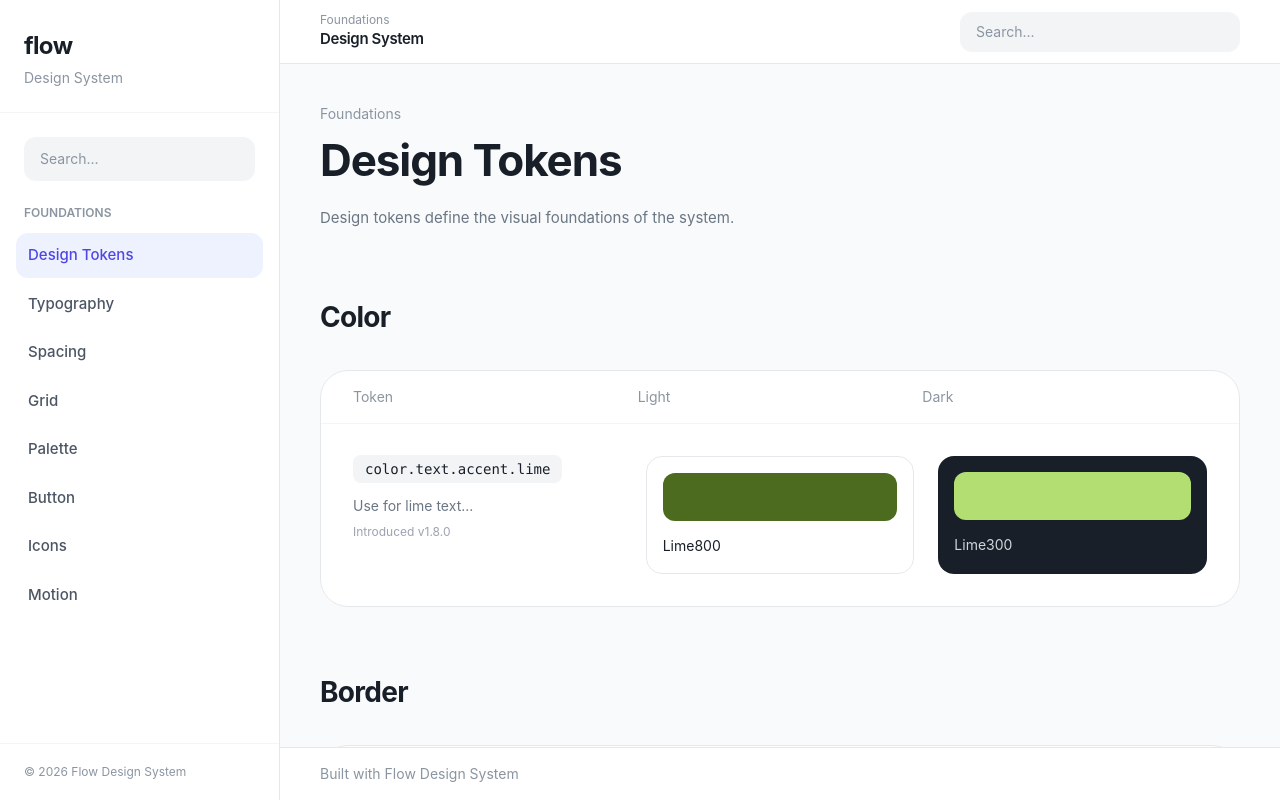
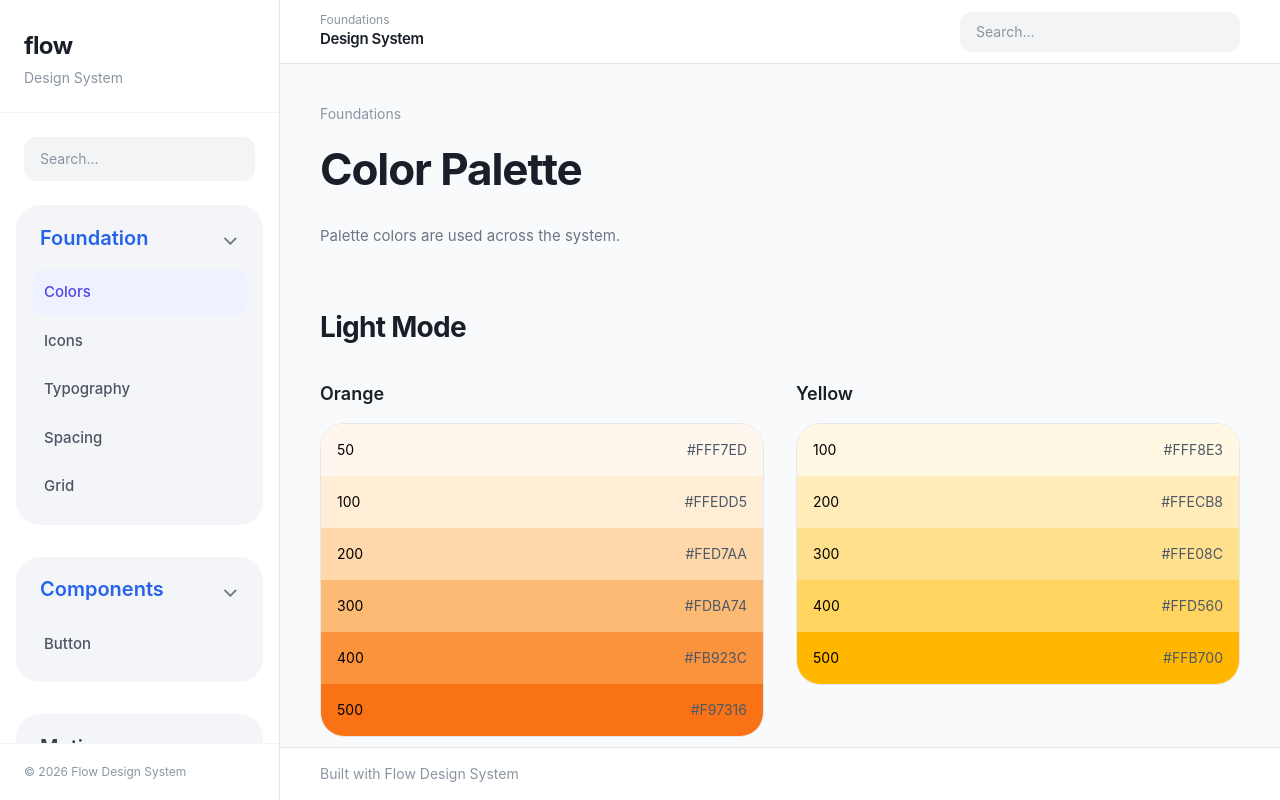
Before and after one commit to seo-er/design-system, a React (Vite) app: page / in a window 1280 px wide. Built offline with nearby package versions, Linux system fonts and the light colour scheme.

Commit message:
Add files via upload

```diff
--- a/src/App.jsx
+++ b/src/App.jsx
@@ -48,7 +48,7 @@ const spacingRows = [
 ];
 
 export default function App() {
-  const [menu, setMenu] = useState("tokens");
+  const [menu, setMenu] = useState("palette");
 
   return (
     <div className="flex h-screen bg-[#F9FAFB] text-[#191F28]">
@@ -66,41 +66,142 @@ export default function App() {
         </div>
 
         <div className="flex-1 overflow-auto px-4 py-6">
-          <div className="mb-8">
-            <div className="text-xs font-semibold text-[#8B95A1] uppercase mb-3 px-2">
-              Foundations
+        <div className="space-y-8">
+
+{/* FOUNDATION */}
+<div className="bg-[#F3F5F8] rounded-[24px] p-4">
+
+  <div className="flex items-center justify-between mb-4 px-2">
+    <h3 className="text-[20px] font-semibold text-[#2563EB]">
+      Foundation
+    </h3>
+
+    <span className="text-[22px] text-[#6B7280]">
+      ⌄
+    </span>
   </div>
 
   <div className="space-y-1">
-              <MenuItem active={menu === "tokens"} onClick={() => setMenu("tokens")}>
-                Design Tokens
+
+    <MenuItem
+      active={menu === "palette"}
+      onClick={() => setMenu("palette")}
+    >
+      Colors
     </MenuItem>
 
-              <MenuItem active={menu === "typography"} onClick={() => setMenu("typography")}>
+    <MenuItem
+      active={menu === "icons"}
+      onClick={() => setMenu("icons")}
+    >
+      Icons
+    </MenuItem>
+
+    <MenuItem
+      active={menu === "typography"}
+      onClick={() => setMenu("typography")}
+    >
       Typography
     </MenuItem>
 
-              <MenuItem active={menu === "spacing"} onClick={() => setMenu("spacing")}>
+    <MenuItem
+      active={menu === "spacing"}
+      onClick={() => setMenu("spacing")}
+    >
       Spacing
     </MenuItem>
 
-              <MenuItem active={menu === "grid"} onClick={() => setMenu("grid")}>
+    <MenuItem
+      active={menu === "grid"}
+      onClick={() => setMenu("grid")}
+    >
       Grid
     </MenuItem>
 
-              <MenuItem active={menu === "palette"} onClick={() => setMenu("palette")}>
-                Palette
-              </MenuItem>
-              <MenuItem active={menu === "button"} onClick={() => setMenu("button")}>
+  </div>
+
+</div>
+
+{/* COMPONENTS */}
+<div className="bg-[#F3F5F8] rounded-[24px] p-4">
+
+  <div className="flex items-center justify-between mb-4 px-2">
+    <h3 className="text-[20px] font-semibold text-[#2563EB]">
+      Components
+    </h3>
+
+    <span className="text-[22px] text-[#6B7280]">
+      ⌄
+    </span>
+  </div>
+
+  <div className="space-y-1">
+
+    <MenuItem
+      active={menu === "button"}
+      onClick={() => setMenu("button")}
+    >
       Button
     </MenuItem>
-              <MenuItem active={menu === "icons"} onClick={() => setMenu("icons")}>
-                Icons
-              </MenuItem>
-              <MenuItem active={menu === "motion"} onClick={() => setMenu("motion")}>
+
+  </div>
+
+</div>
+
+{/* MOTION */}
+<div className="bg-[#F3F5F8] rounded-[24px] p-4">
+
+  <div className="flex items-center justify-between px-2">
+    <button
+      onClick={() => setMenu("motion")}
+      className={`
+        text-[20px]
+        font-semibold
+        transition
+        ${
+          menu === "motion"
+            ? "text-[#2563EB]"
+            : "text-[#374151]"
+        }
+      `}
+    >
       Motion
-            </MenuItem>
-            </div>
+    </button>
+
+    <span className="text-[22px] text-[#6B7280]">
+      ⌄
+    </span>
+  </div>
+
+</div>
+
+{/* ADVERTISING */}
+<div className="bg-[#F3F5F8] rounded-[24px] p-4">
+
+  <div className="flex items-center justify-between px-2">
+    <button
+      onClick={() => setMenu("advertising")}
+      className={`
+        text-[20px]
+        font-semibold
+        transition
+        ${
+          menu === "advertising"
+            ? "text-[#2563EB]"
+            : "text-[#374151]"
+        }
+      `}
+    >
+      Advertising
+    </button>
+
+    <span className="text-[22px] text-[#6B7280]">
+      ⌄
+    </span>
+  </div>
+
+</div>
+
 </div>
         </div>
 
@@ -136,6 +237,7 @@ export default function App() {
             {menu === "button" && <ButtonPage />}
             {menu === "icons" && <IconPage />}
             {menu === "motion" && <MotionPage />}
+            {menu === "advertising" && <AdvertisingPage />}
           </div>
         </main>
 
@@ -1985,13 +2087,14 @@ function MotionPage() {
               fill="none"
             />
 
-              <circle
-                cx={curve1 ? "220" : "40"}
-                cy={curve1 ? "20" : "140"}
-                r="6"
-                fill="#111827"
-                className="transition-all duration-700"
+            <circle r="6" fill="#111827">
+              <animateMotion
+                dur="700ms"
+                begin={curve1 ? "0s" : "indefinite"}
+                fill="freeze"
+                path="M40 140 C40 20, 220 20, 220 20"
               />
+            </circle>
           </svg>
 
             <button
@@ -2038,13 +2141,14 @@ function MotionPage() {
               fill="none"
             />
 
-              <circle
-                cx={curve2 ? "220" : "40"}
-                cy={curve2 ? "20" : "140"}
-                r="6"
-                fill="#111827"
-                className="transition-all duration-1000"
+            <circle r="6" fill="#111827">
+              <animateMotion
+                dur="1000ms"
+                begin={curve2 ? "0s" : "indefinite"}
+                fill="freeze"
+                path="M40 140 C90 140, 90 20, 220 20"
               />
+            </circle>
           </svg>
 
             <button
@@ -2080,3 +2184,13 @@ function MotionPage() {
     </div>
   );
 }
+
+function AdvertisingPage() {
+  return (
+    <div>
+      <h1 className="text-[44px] font-bold tracking-tight">
+        Advertising
+      </h1>
+    </div>
+  );
+}
```
Lines whose indentation alone changed are shown as unchanged.
